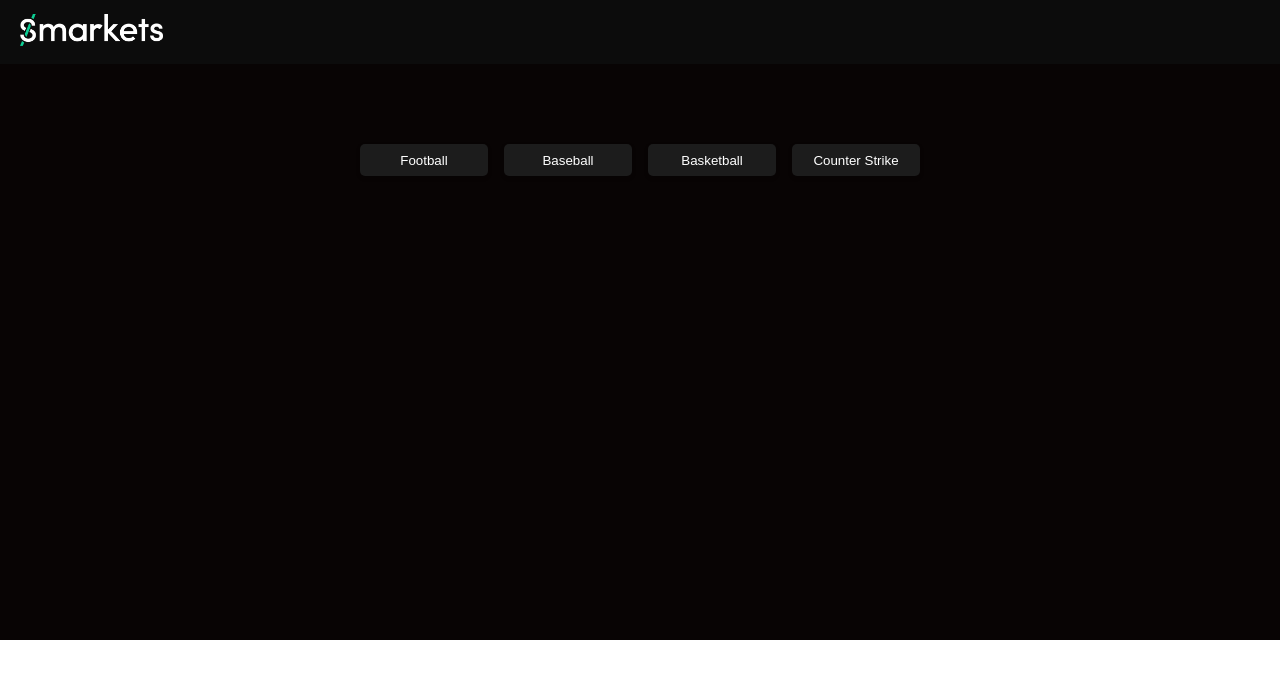
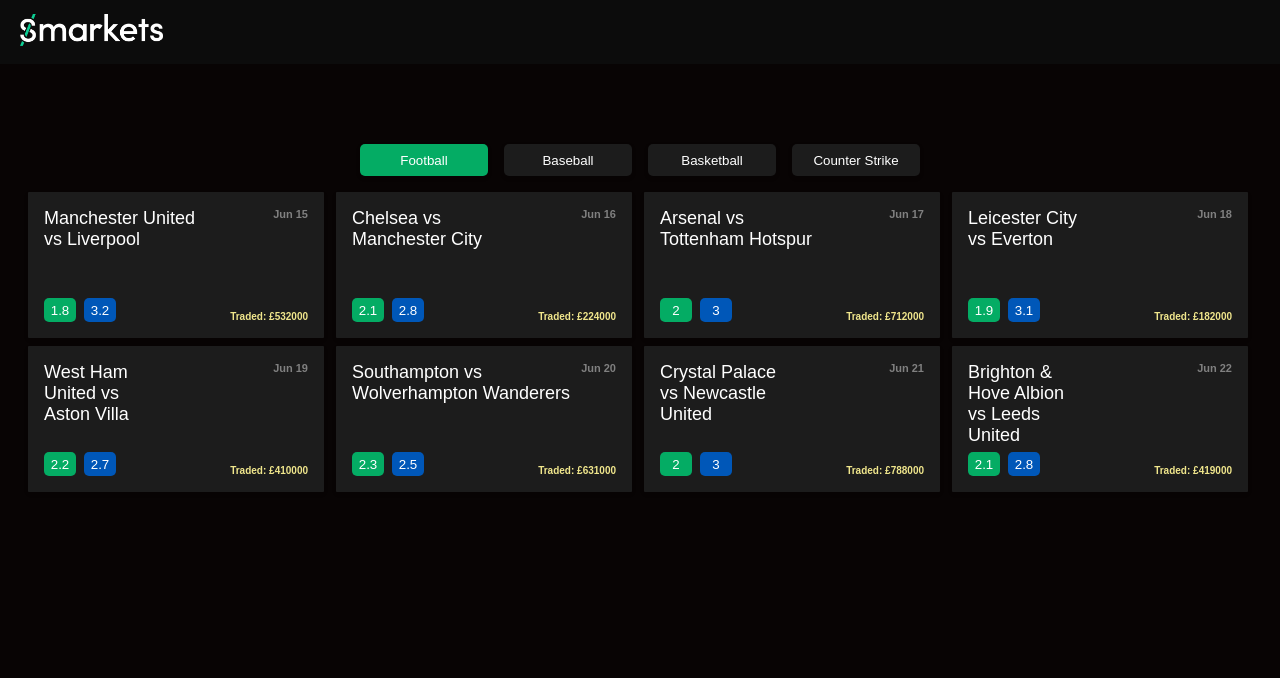
Before and after one commit to santosluizfelipe/smarkets-assesment, a React (Create React App) app: page / in a window 1280 px wide. Shown: the top 678 px of the page. Built offline with nearby package versions, Linux system fonts and the light colour scheme.

Commit message:
fix: fixed state variable

```diff
--- a/src/App.js
+++ b/src/App.js
@@ -2,12 +2,11 @@
 import GettingData from './components/GettingData';
 import Navbar from './components/navbar/Navbar';
 import Home from './components/home/Home';
-import theme from './themes/themes';
 
 
 function App() {
   return (
-    <div>
+    <div style={{ backgroundColor: 'red' }}>
         <Navbar />
         <Home />
     </div>
--- a/src/components/home/Home.js
+++ b/src/components/home/Home.js
@@ -6,7 +6,7 @@
 import Card from "../card/Card";
 
 const Home = () => {
-  const [gameSelected, setGameSelected] = useState([]);
+  const [gameSelected, setGameSelected] = useState("Football");
 
   const handleGameSelect = (game) => {
     setGameSelected(game);
--- a/src/components/home/Home.style.js
+++ b/src/components/home/Home.style.js
@@ -21,7 +21,7 @@
   position: relative;
 
   @media (min-width: ${breakpoints.desktop}) {
-    padding-bottom: 35%;
+    padding-bottom: 40%;
   }
 
   @media (max-width: ${breakpoints.tablet}) {
```
